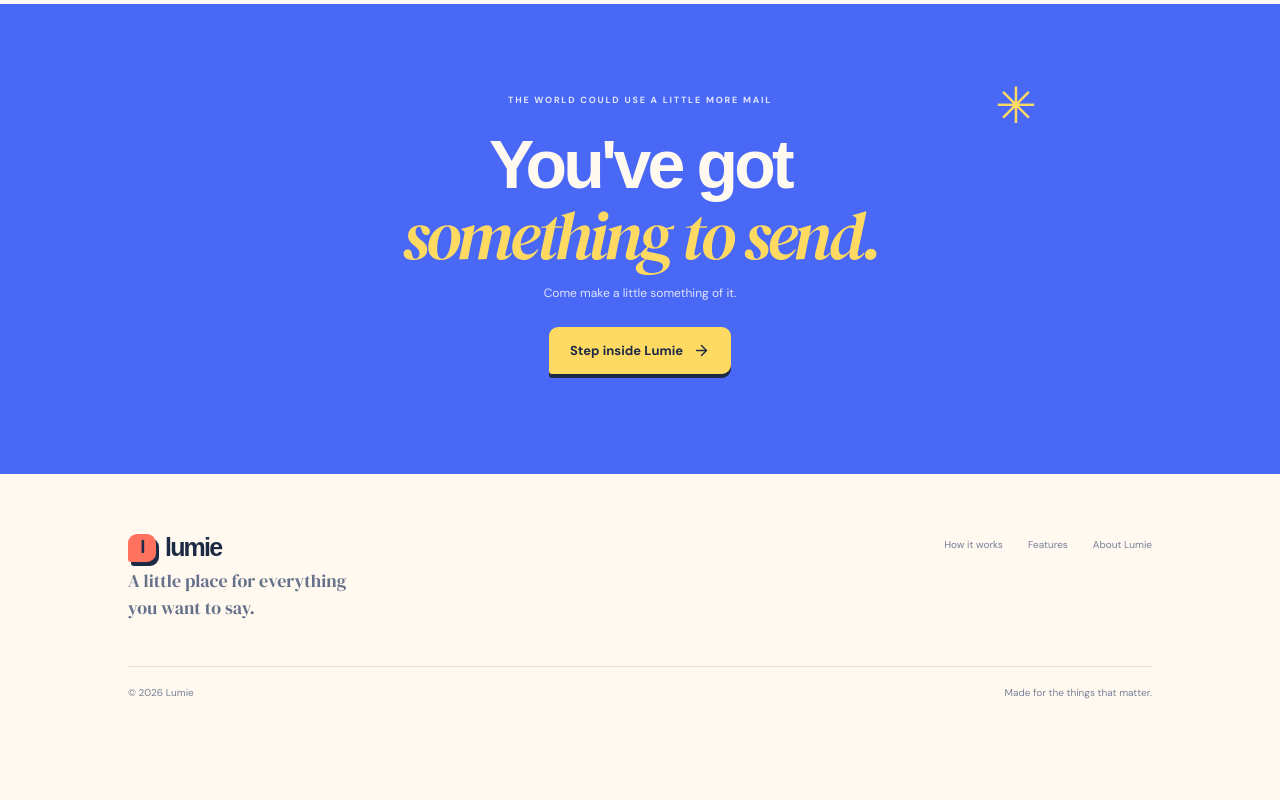
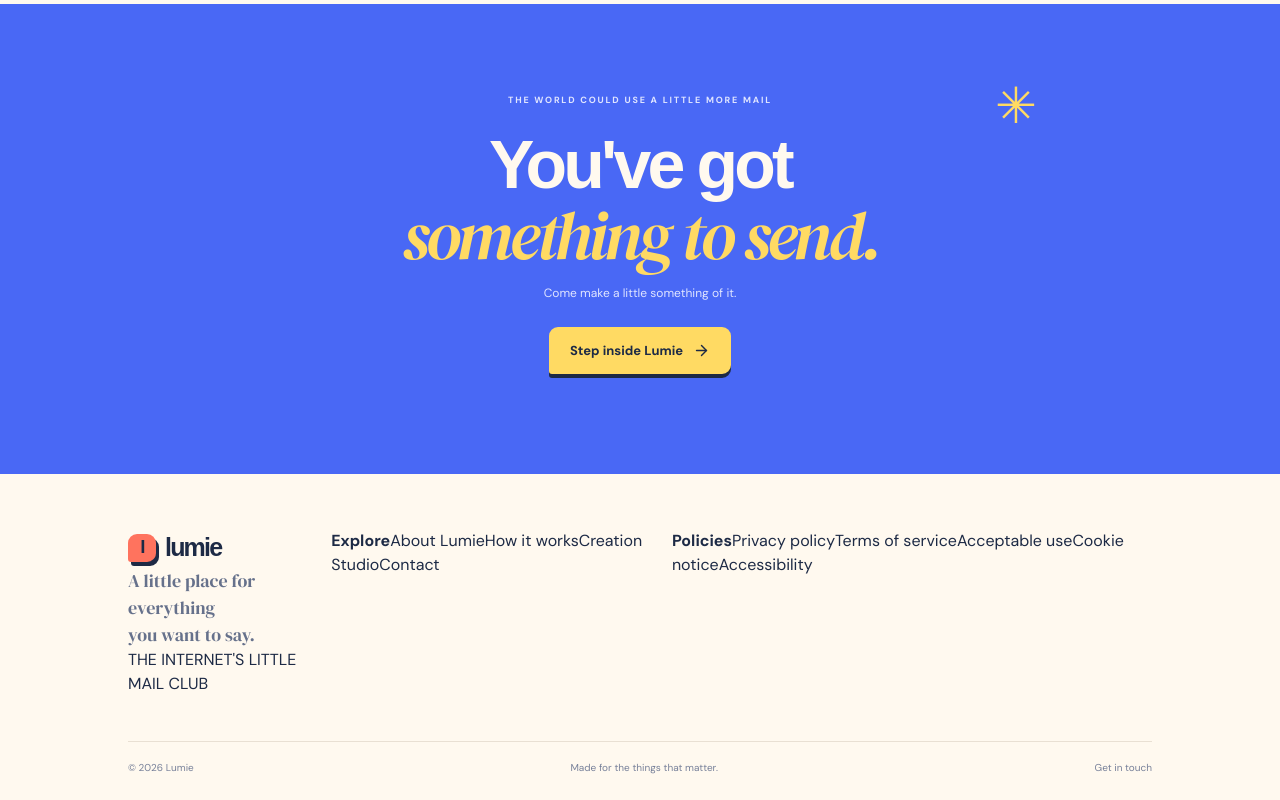
Before and after one commit to Wuraola-Adebisi/Lumie, a React (Vite) app: page / in a window 1280 px wide. Shown: the part 3000-3800 px from the top of the page. Before the commit the page ends 3725 px from the top, so only its background shows below. Built offline with nearby package versions, Linux system fonts and the light colour scheme; a web font is replaced by a local one.

Commit message:
feat: add explore and policy footer navigation

```diff
--- a/src/components/marketing/MarketingFooter.tsx
+++ b/src/components/marketing/MarketingFooter.tsx
@@ -1,2 +1,36 @@
+import { Link } from 'react-router-dom'
 import BrandMark from '../ui/BrandMark'
-export default function MarketingFooter(){return <footer className="marketing-footer"><div className="footer-top"><div><BrandMark/><p>A little place for everything<br/>you want to say.</p></div><div className="footer-links"><a href="#how-it-works">How it works</a><a href="#what-you-can-make">Features</a><a href="#why-lumie">About Lumie</a></div></div><div className="footer-bottom"><span>© {new Date().getFullYear()} Lumie</span><span>Made for the things that matter.</span></div></footer>}
+
+export default function MarketingFooter() {
+  return (
+    <footer className="marketing-footer">
+      <div className="footer-top footer-top-expanded">
+        <div className="footer-brand">
+          <BrandMark />
+          <p>A little place for everything<br/>you want to say.</p>
+          <span className="footer-mailclub">THE INTERNET'S LITTLE MAIL CLUB</span>
+        </div>
+        <div className="footer-link-group">
+          <strong>Explore</strong>
+          <Link to="/about">About Lumie</Link>
+          <Link to="/how-it-works">How it works</Link>
+          <Link to="/app/create">Creation Studio</Link>
+          <Link to="/contact">Contact</Link>
+        </div>
+        <div className="footer-link-group">
+          <strong>Policies</strong>
+          <Link to="/privacy">Privacy policy</Link>
+          <Link to="/terms">Terms of service</Link>
+          <Link to="/acceptable-use">Acceptable use</Link>
+          <Link to="/cookies">Cookie notice</Link>
+          <Link to="/accessibility">Accessibility</Link>
+        </div>
+      </div>
+      <div className="footer-bottom">
+        <span>© {new Date().getFullYear()} Lumie</span>
+        <span>Made for the things that matter.</span>
+        <Link to="/contact">Get in touch</Link>
+      </div>
+    </footer>
+  )
+}
```
